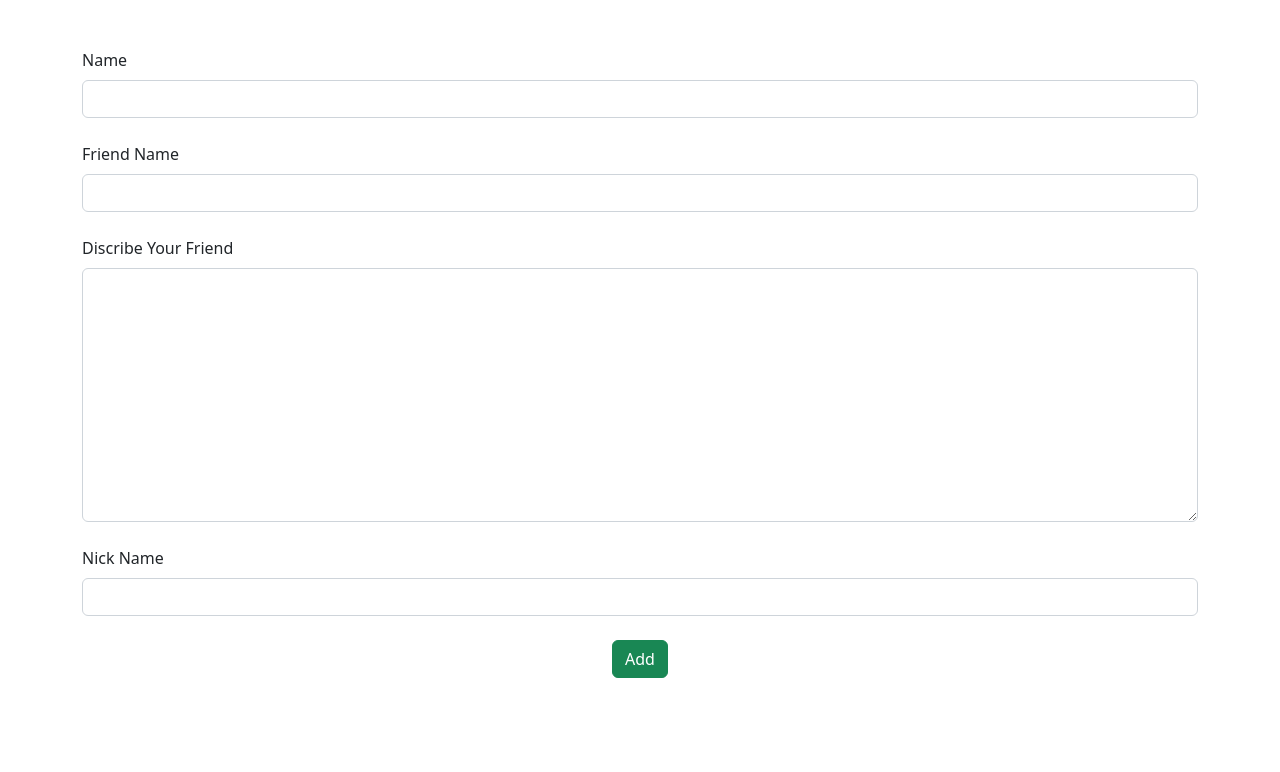
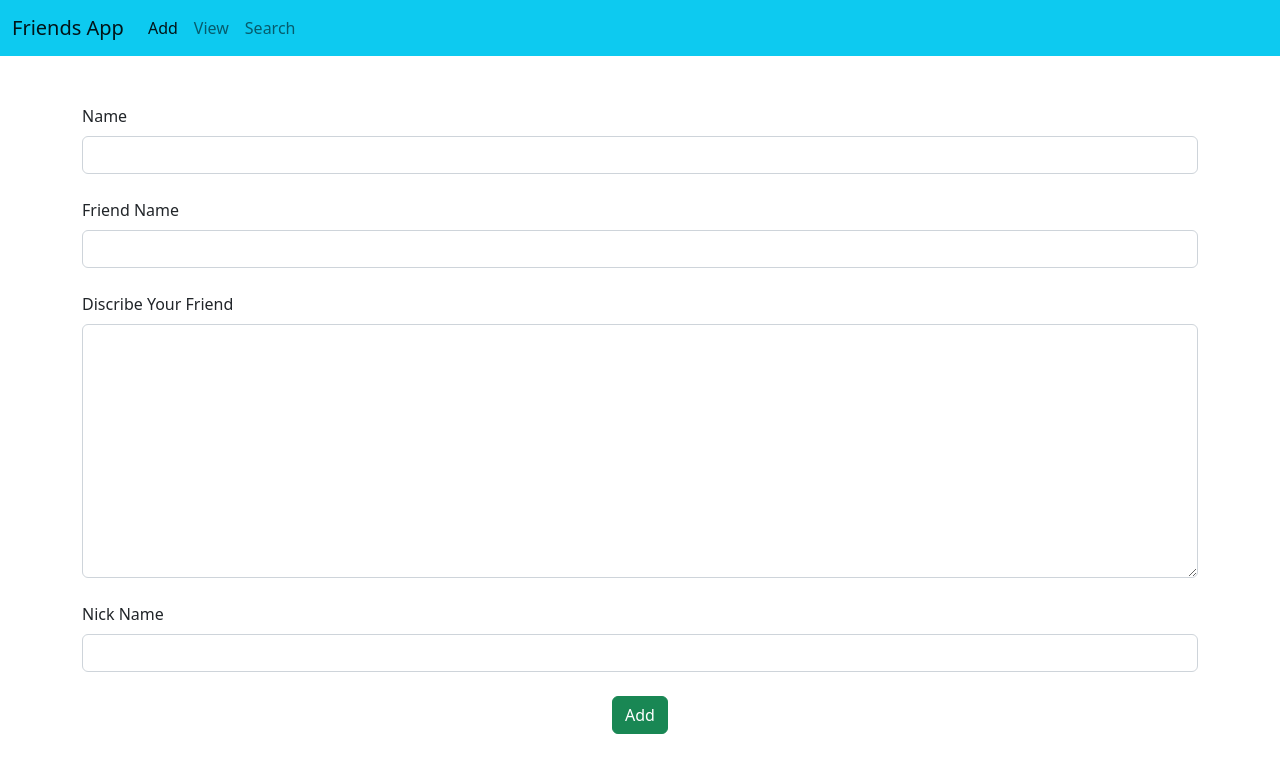
Before and after one commit to Jaseel7012/Friends-App-Angular-, an Angular app: page / in a window 1280 px wide. Shown: the top 772 px of the page. Built offline with nearby package versions, Linux system fonts and the light colour scheme.

Commit message:
navbar added

```diff
--- a/src/app/app.module.ts
+++ b/src/app/app.module.ts
@@ -7,6 +7,7 @@
 import { FriendAppViewComponent } from './friend-app-view/friend-app-view.component';
 import { FriendAppSearchComponent } from './friend-app-search/friend-app-search.component';
 import { RouterModule,Routes } from '@angular/router';
+import { NavbarComponent } from './navbar/navbar.component';
 const myroute:Routes=[
   {
     path:'',
@@ -25,7 +26,8 @@
     AppComponent,
     FriendsAppAddComponent,
     FriendAppViewComponent,
-    FriendAppSearchComponent
+    FriendAppSearchComponent,
+    NavbarComponent
   ],
   imports: [
     BrowserModule,
--- a/src/app/friend-app-search/friend-app-search.component.html
+++ b/src/app/friend-app-search/friend-app-search.component.html
@@ -1,3 +1,4 @@
+<app-navbar></app-navbar>
 <div class="container">
     <div class="row">
         <div class="col col-12 col-sm-12 col-md-12 collg-12 col-xl-12 col-xxl-12">
--- a/src/app/friend-app-view/friend-app-view.component.html
+++ b/src/app/friend-app-view/friend-app-view.component.html
@@ -1,3 +1,4 @@
+<app-navbar></app-navbar>
 <div class="container">
     <div class="row">
         <div class="col col-sm-12 col-md-12 col-lg-12 col-xl-12 col-xxl-12">
--- a/src/app/friends-app-add/friends-app-add.component.html
+++ b/src/app/friends-app-add/friends-app-add.component.html
@@ -1,3 +1,4 @@
+<app-navbar></app-navbar>
 <div class="container">
     <div class="row">
         <div class="col col-12 col-sm-12 col-md-12 col-lg-12 col-xl-12 col-xxl-12">
--- /dev/null
+++ b/src/app/navbar/navbar.component.html
@@ -0,0 +1,23 @@
+<nav class="navbar navbar-expand-lg navbar-light bg-info">
+    <div class="container-fluid">
+      <a class="navbar-brand" href="#">Friends App</a>
+      <button class="navbar-toggler" type="button" data-bs-toggle="collapse" data-bs-target="#navbarNavDropdown" aria-controls="navbarNavDropdown" aria-expanded="false" aria-label="Toggle navigation">
+        <span class="navbar-toggler-icon"></span>
+      </button>
+      <div class="collapse navbar-collapse" id="navbarNavDropdown">
+        <ul class="navbar-nav">
+          <li class="nav-item">
+            <a class="nav-link active" aria-current="page" routerLink="">Add</a>
+          </li>
+          <li class="nav-item">
+            <a class="nav-link" routerLink="/view">View</a>
+          </li>
+          <li class="nav-item">
+            <a class="nav-link" routerLink="/search">Search</a>
+          </li>
+
+
+        </ul>
+      </div>
+    </div>
+  </nav>
```
Also changed, not shown: src/app/navbar/navbar.component.ts (added, +10 -0 lines), src/app/navbar/navbar.component.css (added).
